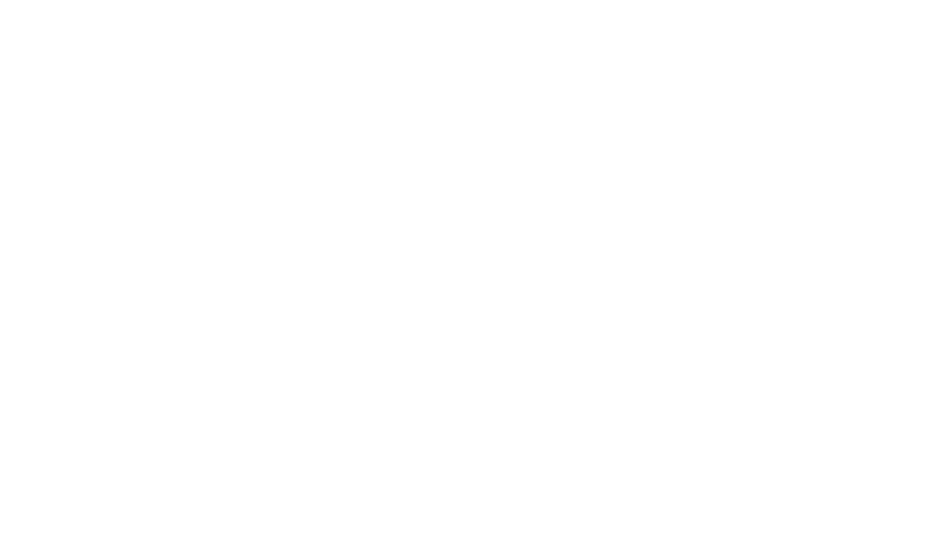
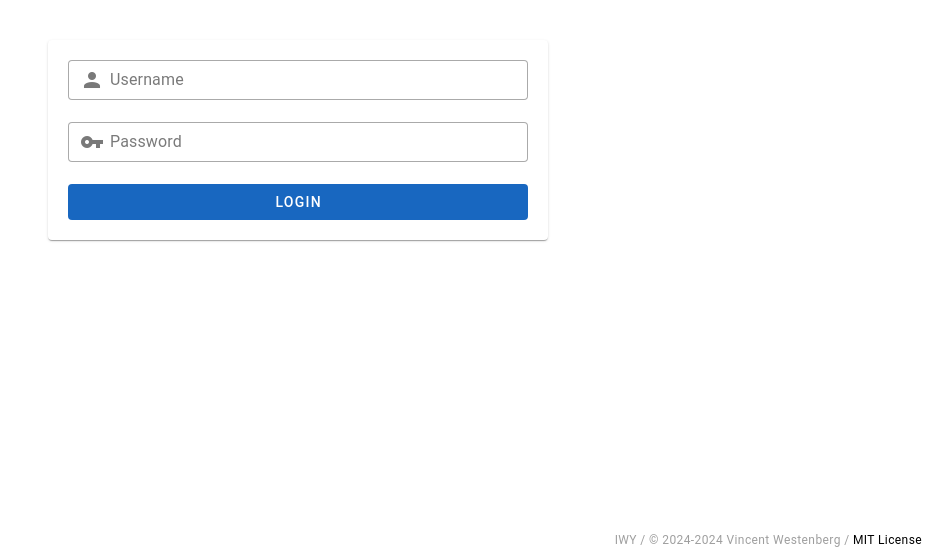
Before and after one commit to ikkowy/iwy, a Vue app in the folder ui/: page /login in a window 1280 px wide. Before the commit this address had no page. Shown: the part 240-800 px from the top of the page, without its empty margins (342-1280 px from the left). Built offline with nearby package versions, Linux system fonts and the light colour scheme.

Commit message:
Add login page

```diff
--- a/ui/src/components/AppFooter.vue
+++ b/ui/src/components/AppFooter.vue
@@ -4,8 +4,7 @@
       class="text-caption text-disabled"
       style="position: absolute; right: 16px"
     >
-      IWY / &#169; 2024-{{ (new Date()).getFullYear() }} Vincent Westenberg
-      /
+      IWY / &#169; 2024-{{ (new Date()).getFullYear() }} Vincent Westenberg /
       <a
         class="text-decoration-none on-surface"
         href="https://opensource.org/license/MIT"
--- /dev/null
+++ b/ui/src/pages/LoginPage.vue
@@ -0,0 +1,33 @@
+<template>
+  <div class="d-flex flex-column align-center justify-center" style="height: 100%">
+    <v-card class="pa-5" variant="elevated" style="min-width: 500px">
+      <v-form class="d-flex flex-column">
+        <v-text-field
+          variant="outlined"
+          v-model="form.username"
+          label="Username"
+          density="compact"
+          prepend-inner-icon="mdi-account"
+        />
+        <v-text-field
+          variant="outlined"
+          v-model="form.password"
+          label="Password"
+          type="password"
+          density="compact"
+          prepend-inner-icon="mdi-key"
+        />
+        <v-btn variant="flat" color="primary">Login</v-btn>
+      </v-form>
+    </v-card>
+  </div>
+</template>
+
+<script setup lang="ts">
+import { reactive } from 'vue';
+
+const form = reactive({
+  username: '',
+  password: ''
+});
+</script>
--- a/ui/src/router/routes.ts
+++ b/ui/src/router/routes.ts
@@ -14,6 +14,10 @@
       {
         path: '/general/locations',
         component: () => import('@/pages/general/LocationsPage.vue')
+      },
+      {
+        path: '/login',
+        component: () => import('@/pages/LoginPage.vue')
       }
     ]
   }
```
